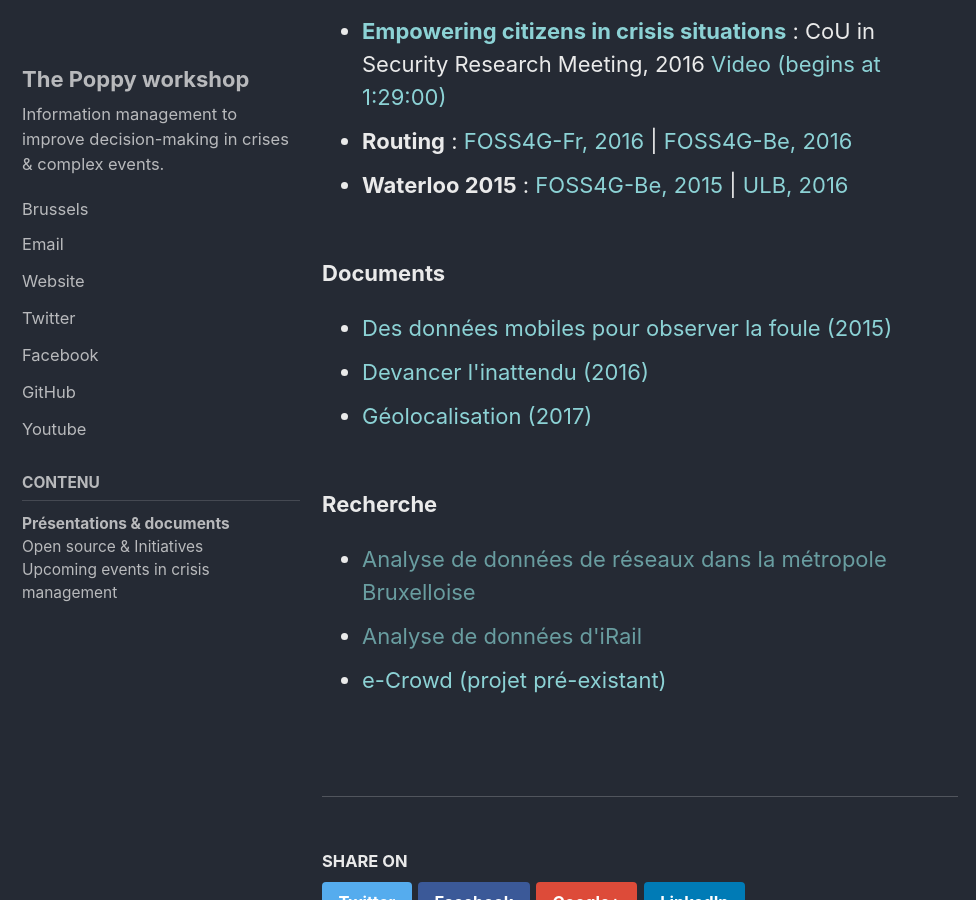
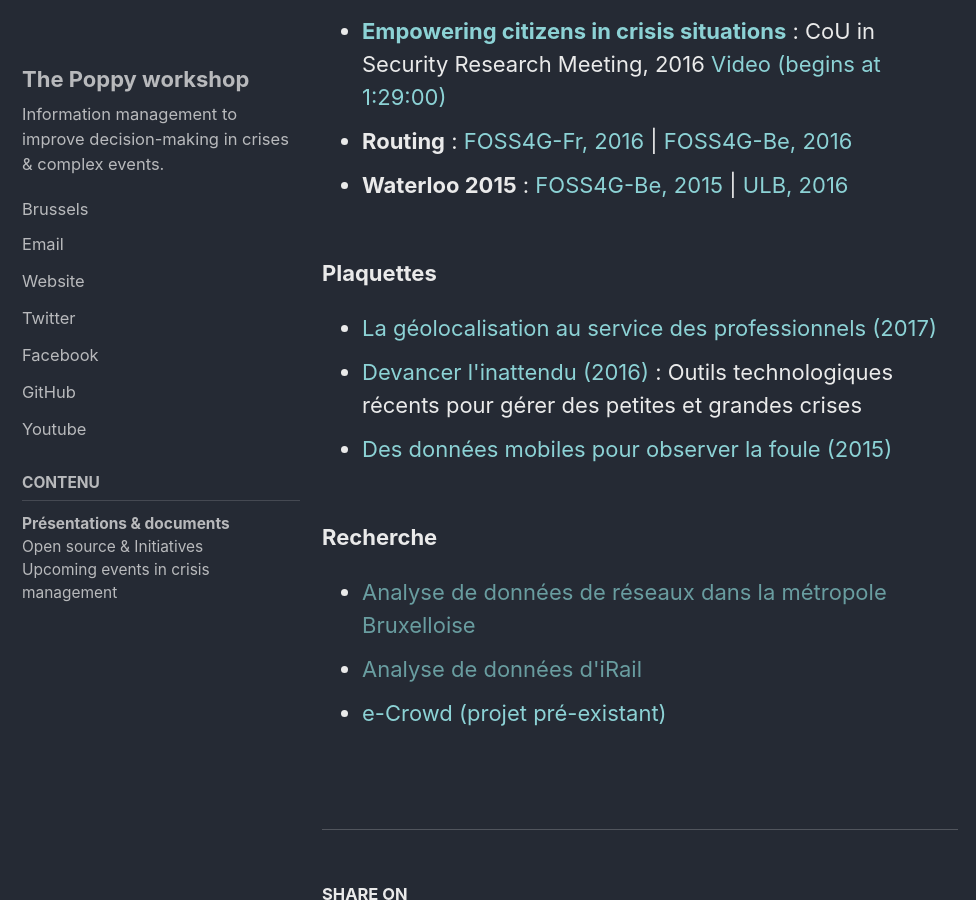
Before and after one commit to ccloquet/ccloquet.github.io, a Jekyll site: the page built from _pages/presas.html, in a window 1280 px wide and 900 px high, scrolled down 657 px. Shown: the whole window, without its empty margins (0-976 px from the left). Built offline with Jekyll 4.4.1, drawn with Linux system fonts in a browser that asks for light colours; cached includes are drawn as plain includes.

Commit message:
Update presas.html

```diff
--- a/_pages/presas.html
+++ b/_pages/presas.html
@@ -16,11 +16,13 @@ permalink: /presas/
 </ul>
 <br>
 
-<b>Documents</b>
+<b>Plaquettes</b>
 <ul class='class_ul'>
+<li><a href="https://docs.my-poppy.eu/2017_geoloc_poppy.pdf">La géolocalisation au service des professionnels (2017)</a></li>
+<li><a href="https://docs.my-poppy.eu/2016_kta_poppy_devancer_inattendu.pdf">Devancer l'inattendu (2016)</a> : Outils technologiques récents pour gérer des petites et grandes crises</li>
 <li><a href="http://www.guideorganisateur.com/coin-des-experts/des-donnees-mobiles-pour-observer-la-foule/">Des données mobiles pour observer la foule (2015)</a></li>
-<li><a title="Outils technologiques récents pour gérer des petites et grandes crises" href="https://docs.my-poppy.eu/2016_kta_poppy_devancer_inattendu.pdf">Devancer l'inattendu (2016)</a></li>
-<li><a title="La géolocalisation au service des professionnels en situation complexe " href="https://docs.my-poppy.eu/2017_geoloc_poppy.pdf">Géolocalisation (2017)</a></li>
+
+
 </ul>
 <br>
 
```
